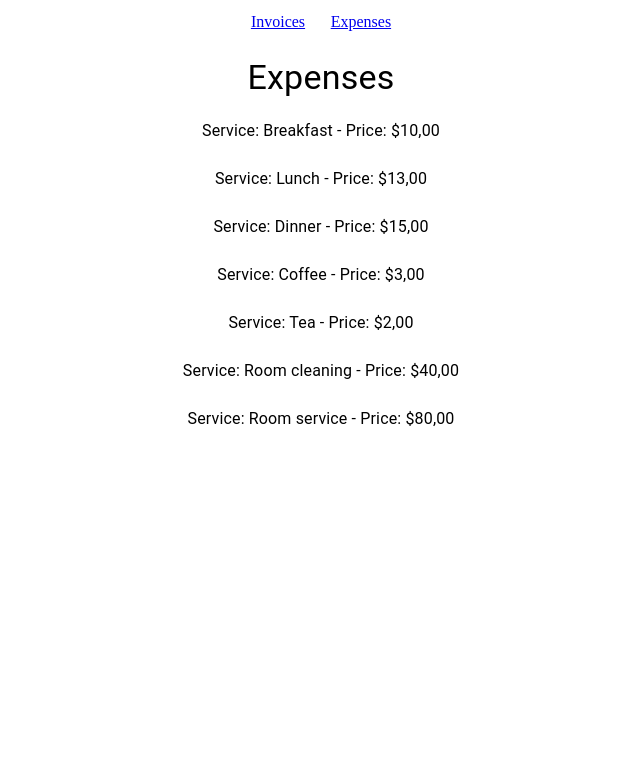
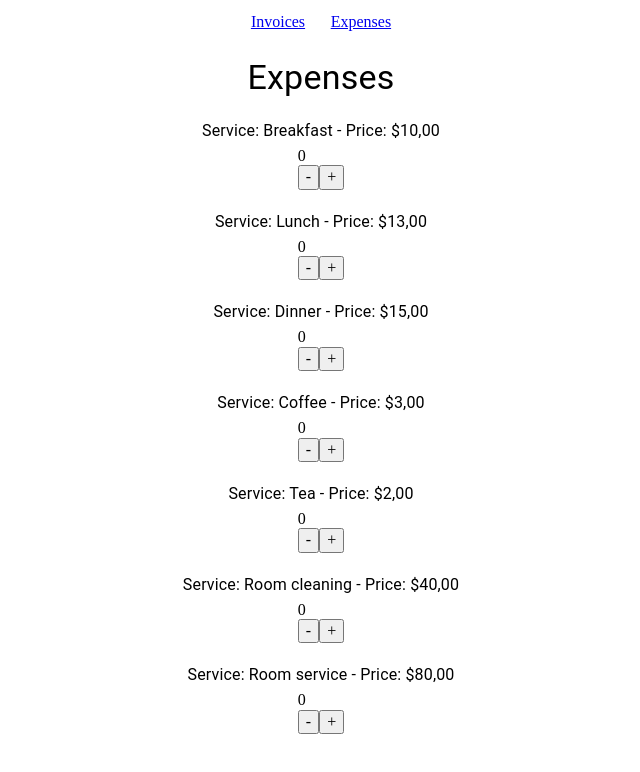
Before and after one commit to mmrosatab/Learn-More-About-React-Router-Dom-V6, a React (Create React App) app in the folder react-router-dom-v6/: page /expenses in a window 1280 px wide. Shown: the top 772 px of the page, without its empty margins (319-959 px from the left). Built offline with nearby package versions, Linux system fonts and the light colour scheme.

Commit message:
Feature: Adding counter in expense page

```diff
--- /dev/null
+++ b/react-router-dom-v6/src/components/counter.js
@@ -0,0 +1,27 @@
+import { useState } from "react";
+import "./styles";
+
+export default function Counter() {
+  let [amount, setAmount] = useState(0);
+  function handleClickAdd() {
+    console.log(`Add: ${amount}`);
+    let value = amount++;
+    setAmount(value);
+    console.log(`Add: ${amount}`);
+  }
+  function handleClickSub() {
+    console.log(`Sub: ${amount}`);
+    if (amount > 0) {
+      let value = amount--;
+      setAmount(value);
+    }
+  }
+
+  return (
+    <div>
+      <div>{amount}</div>
+      <button onClick={handleClickSub}>-</button>
+      <button onClick={handleClickAdd}>+</button>
+    </div>
+  );
+}
--- a/react-router-dom-v6/src/routes/expenses.js
+++ b/react-router-dom-v6/src/routes/expenses.js
@@ -3,6 +3,7 @@ import List from "@mui/material/List";
 import ListItem from "@mui/material/ListItem";
 import ListItemText from "@mui/material/ListItemText";
 import { getExpenses } from "../data";
+import Counter from "../components/counter";
 
 export default function Expenses() {
   const expenses = getExpenses();
@@ -19,6 +20,7 @@ export default function Expenses() {
             <ListItemText>
               {`Service: ${expense.service} - Price: ${expense.price}`}
             </ListItemText>
+            <Counter />
           </ListItem>
         ))}
       </List>
```
Also changed, not shown: react-router-dom-v6/src/components/styles.js (added).
